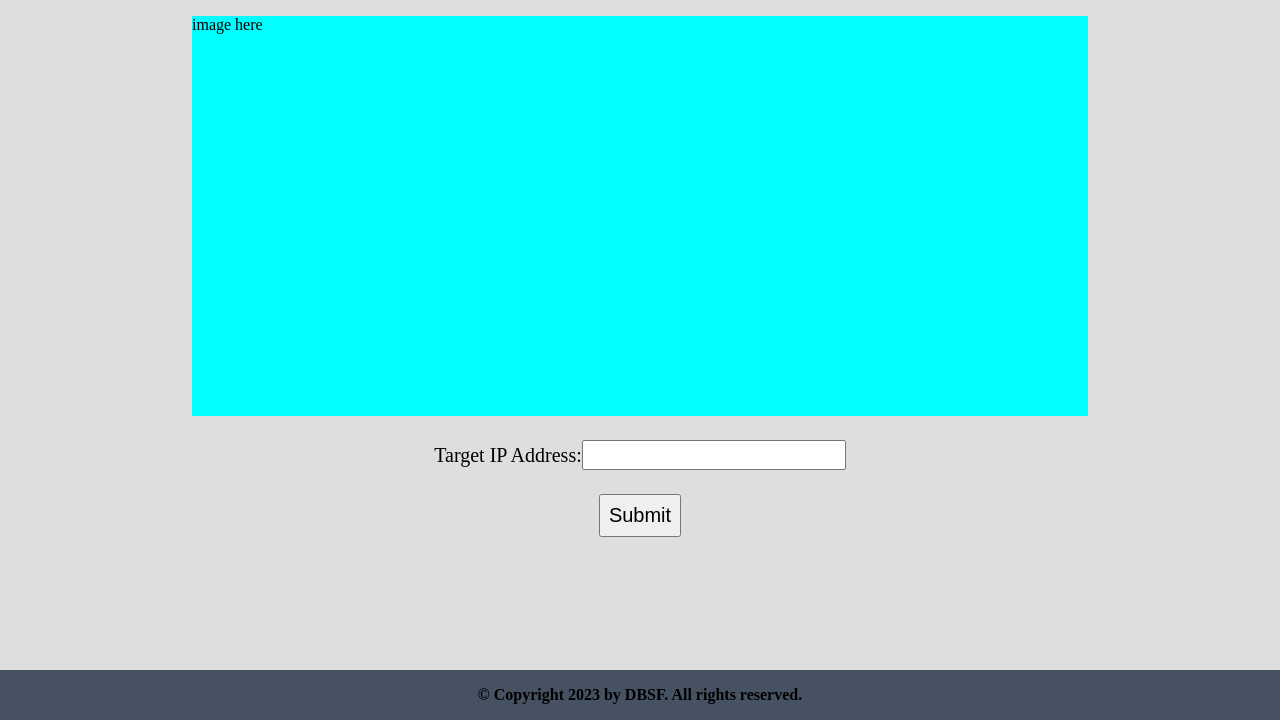
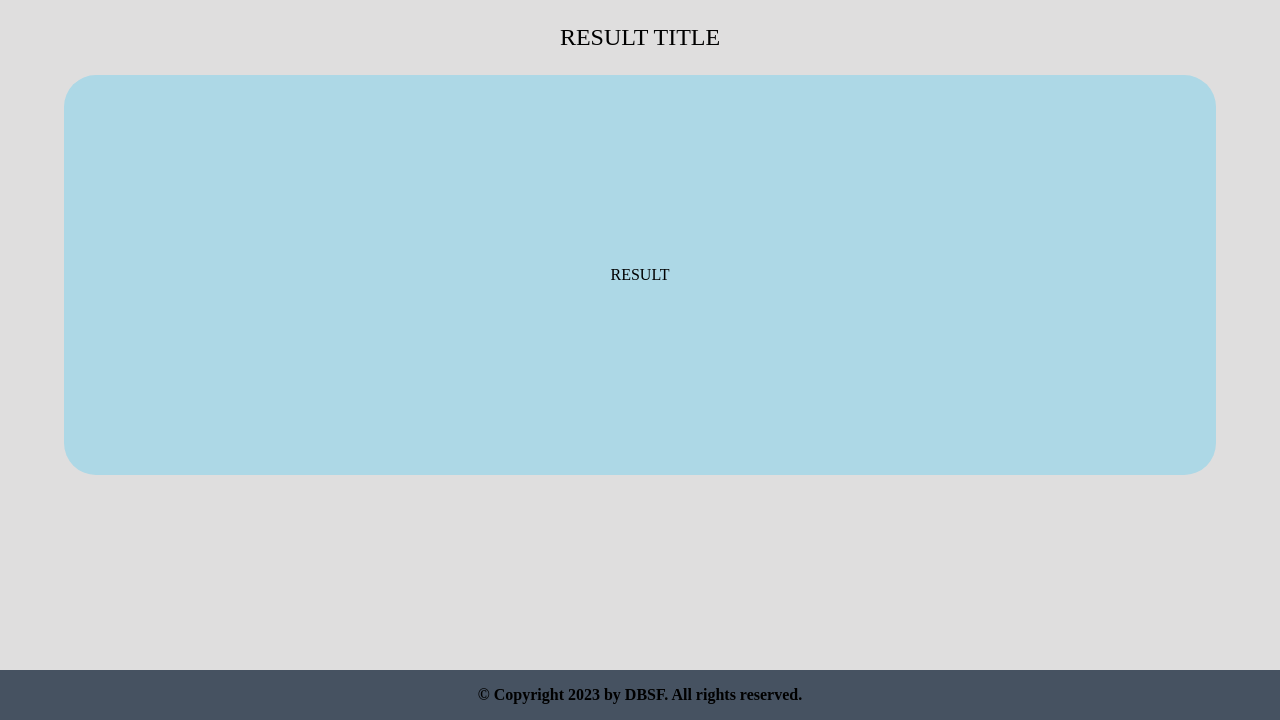
Before and after one commit to rafelsusanto/DBSF, a Django app: page /result in a window 1280 px wide. Shown: the part 80-800 px from the top of the page. Run offline with Django 4.2, Linux system fonts and the light colour scheme.

Commit message:
add result page

```diff
--- /dev/null
+++ b/DBSF/src/static/css/result.css
@@ -0,0 +1,15 @@
+#result-title{
+    margin-top: 3vh;
+    text-align: center;
+    font-size: 3vh;
+}
+
+#result-box{
+    display: flex;
+    align-items: center;
+    justify-content: center;
+    background-color: lightblue;
+    margin: 0 5vw;
+    height: 50vh;
+    border-radius: 2rem;
+}
--- a/DBSF/src/templates/base.html
+++ b/DBSF/src/templates/base.html
@@ -12,6 +12,7 @@
         <!-- CSS -->
         <link rel="stylesheet" href="{% static 'css/base.css' %}">
         <link rel="stylesheet" href="{% static 'css/home.css' %}">
+        <link rel="stylesheet" href="{% static 'css/result.css' %}">
     </head>
     <body>
         <script src="{% static 'js/base.js' %}">
--- a/DBSF/src/templates/result.html
+++ b/DBSF/src/templates/result.html
@@ -2,25 +2,12 @@
 
 {% block content %}
 
-            <!-- Icons -->
-            <div id="home-box-pic">
-                <div>image here</div>
-            </div>
+    <p id="result-title">RESULT TITLE</p>
 
-            <!-- IP Address Input -->
-            <div>
-                <form action="">
-                    <div id="target-ip-box">
-                        <label for="targetIP">Target IP Address:</label><br>
-                        <input type="text" name="targetIP"><br>
-                    </div>
-                    <div id="target-ip-submit-box">
-                        <input type="submit" value="Submit">
-                    </div>
+    <div id="result-box">
+        <p>RESULT</p>
+    </div>
 
-                </form>
-            </div>
 
-        </div>
-    </div>
+
 {% endblock content %}
```
